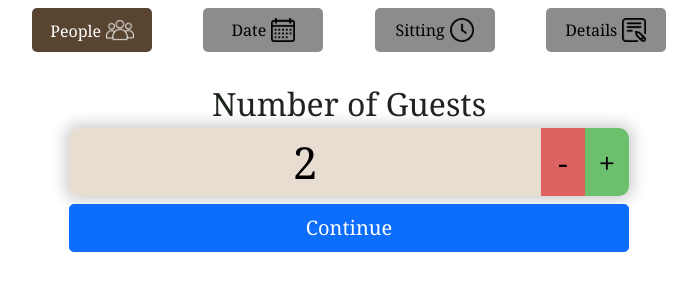
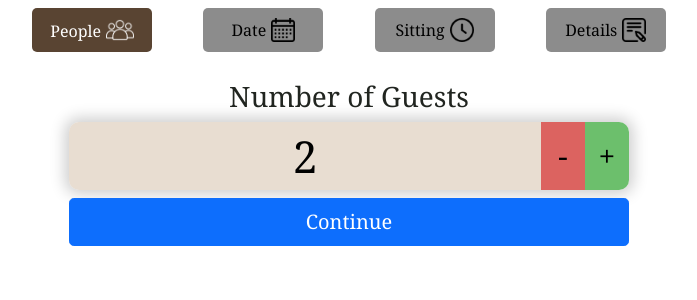
Before and after one commit to Josh8011/reservation, a React (Create React App) app: page /people in a window 1280 px wide. Shown: the top 300 px of the page, without its empty margins (291-988 px from the left). Built offline with nearby package versions, Linux system fonts and the light colour scheme.

Commit message:
removed old comments

```diff
--- a/src/Pages/People.js
+++ b/src/Pages/People.js
@@ -27,9 +27,6 @@ export function People(props){
     function onPeopleChange(event){
         let input = event.target.value
         if(input!==''){
-                //if input < min default to people.min
-                //else if input > max default to max
-                //else set to input value
             let total = input<peopleInfo.min ? peopleInfo.min : input>peopleInfo.max ? peopleInfo.max : Math.trunc(Math.abs(Number(input)))
             setNumberOfPeople(total);
             UpdatePeople('people', total);
@@ -72,14 +69,8 @@ export function People(props){
 
     return(
         <div className='PeopleBody'>
-            Number of Guests
+            <h3>Number of Guests</h3>
             <div className='PeopleSelectionContainer'>
-
-                {/* <div className="input-group w-75">
-                    <input value={numberOfPeople} onInput={onPeopleChange} type="number" className="form-control text-center " placeholder="Guests" onKeyDown={(evt) => ["e", "E", "+", "-", "."].includes(evt.key) && evt.preventDefault()}/>
-                    <button className="btn btn-danger btn-lg" type="button" onClick={()=>buttonIncrement(-1)} >-</button>
-                    <button className="btn btn-success btn-lg" type="button" onClick={()=>buttonIncrement(1)} >+</button>
-                </div> */}
 
                 <div className="input-group d-flex justify-content-center w-100">
                     <div className="form-group">
```
